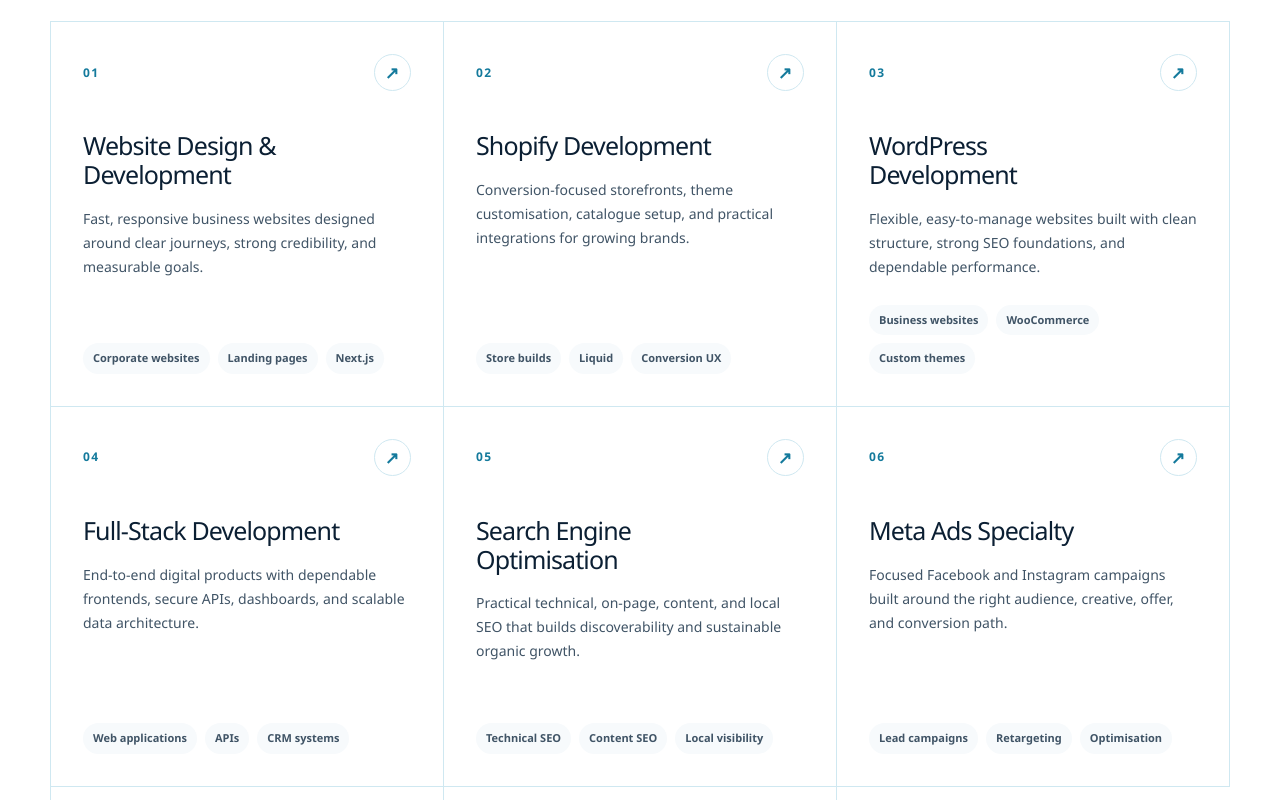
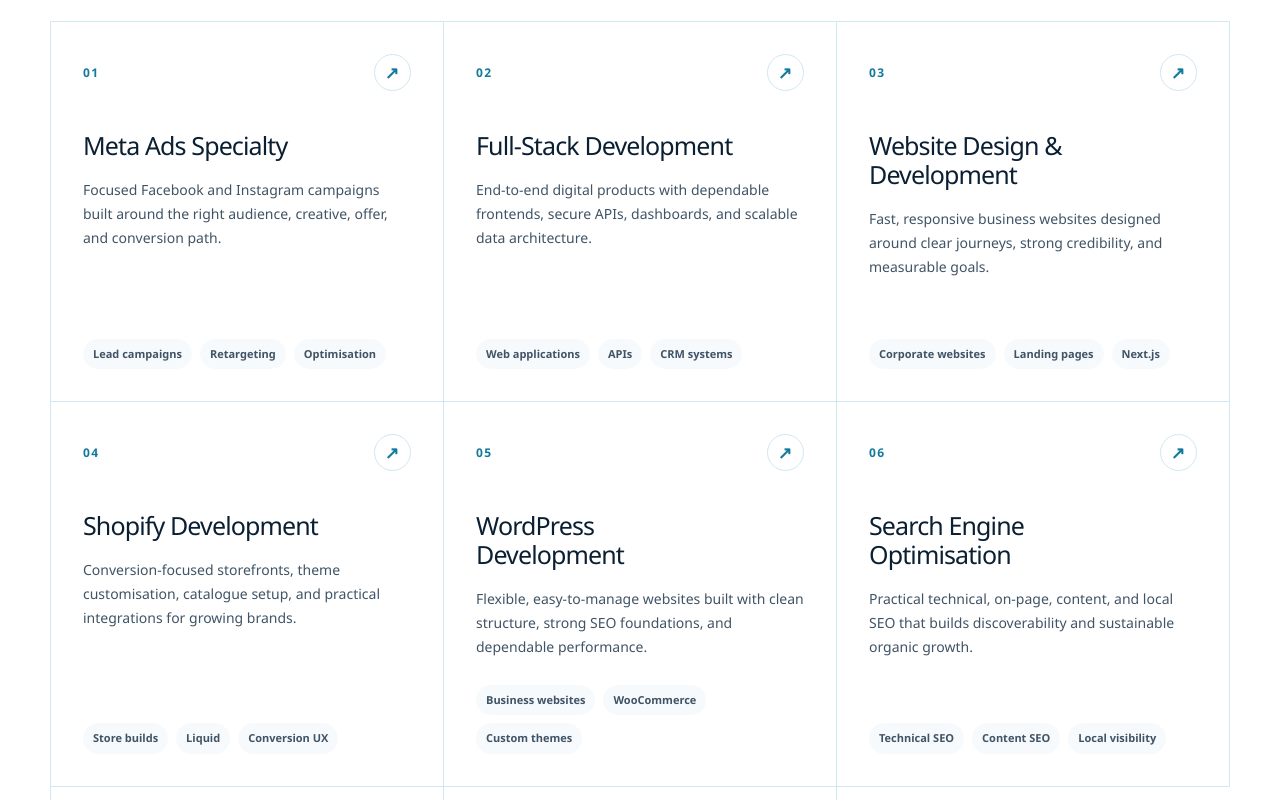
Before and after one commit to Sierra117marksman/Digitrust_solutions, a Next.js app: page / in a window 1280 px wide. Shown: the part 1040-1840 px from the top of the page. Built offline with nearby package versions, Linux system fonts and the light colour scheme; no server answers.

Commit message:
content: highlight meta ads and full stack dev add new meta ads reviews

```diff
--- a/content/services.ts
+++ b/content/services.ts
@@ -25,8 +25,86 @@
 
 export const services: Service[] = [
   {
+    slug: "meta-ads",
+    number: "01",
+    title: "Meta Ads Specialty",
+    cardDescription: "Focused Facebook and Instagram campaigns built around the right audience, creative, offer, and conversion path.",
+    tags: ["Lead campaigns", "Retargeting", "Optimisation"],
+    eyebrow: "Paid social connected to the full funnel",
+    heroTitle: "Meta Ads designed around",
+    heroAccent: "meaningful business actions.",
+    heroCopy: "We plan, launch, and optimise Facebook and Instagram campaigns with careful tracking, focused creative, and landing journeys designed to turn paid attention into useful leads or sales.",
+    idealFor: ["Service businesses generating enquiries", "D2C brands promoting products and offers", "Businesses retargeting engaged audiences", "Teams that need clearer ad reporting and accountability"],
+    problems: [
+      { title: "Clicks without outcomes", copy: "Campaigns optimise surface metrics while the landing experience and lead quality remain weak." },
+      { title: "Unclear tracking", copy: "Pixel, events, forms, CRM status, and attribution are not connected well enough to guide decisions." },
+      { title: "Creative fatigue", copy: "The same messages and assets run too long without structured testing or audience insight." },
+    ],
+    deliverables: [
+      { title: "Campaign strategy", copy: "Objectives, audiences, offers, funnel stages, budgets, tests, and success measures." },
+      { title: "Tracking foundation", copy: "Pixel and event review, conversion paths, lead capture, UTMs, and reporting setup." },
+      { title: "Creative direction", copy: "Hooks, formats, copy angles, briefs, variations, and a practical testing plan." },
+      { title: "Optimisation & reporting", copy: "Budget control, audience and creative analysis, lead-quality feedback, and next actions." },
+    ],
+    technologies: ["Meta Ads Manager", "Meta Pixel", "Conversions API", "Facebook", "Instagram", "Analytics", "Landing Pages", "CRM Tracking"],
+    outcomes: ["Clearer campaign measurement", "Better alignment between ads and landing pages", "More disciplined creative testing", "Decisions based on lead and sales quality"],
+    process: [
+      { step: "01", title: "Offer & funnel audit", copy: "We review the audience, economics, creative, tracking, landing page, and sales follow-up." },
+      { step: "02", title: "Campaign build", copy: "We structure campaigns, audiences, events, assets, budgets, and reporting." },
+      { step: "03", title: "Controlled testing", copy: "We test meaningful variables without changing too many elements at once." },
+      { step: "04", title: "Optimise & scale", copy: "We use campaign and lead-quality evidence to refine spend and creative direction." },
+    ],
+    faqs: [
+      { question: "Is the advertising budget included in your fee?", answer: "No. Media spend is paid directly to Meta and is separate from strategy, setup, management, creative, or landing-page fees." },
+      { question: "What budget should we start with?", answer: "The right testing budget depends on the market, offer, location, sales value, and available creative. We recommend it after reviewing the economics." },
+      { question: "Do you create ad graphics and videos?", answer: "Creative direction and requirements are included in planning. Design and production can be included depending on the package." },
+      { question: "Can you guarantee a specific ROAS?", answer: "No. Results depend on the offer, price, market, website, creative, follow-up, budget, and competition. We provide transparent optimisation and reporting." },
+    ],
+    seoTitle: "Meta Ads Management for Facebook & Instagram",
+    seoDescription: "Meta Ads strategy, campaign management, tracking, retargeting, creative testing, landing pages, optimisation, and reporting.",
+  },
+  {
+    slug: "full-stack-development",
+    number: "02",
+    title: "Full-Stack Development",
+    cardDescription: "End-to-end digital products with dependable frontends, secure APIs, dashboards, and scalable data architecture.",
+    tags: ["Web applications", "APIs", "CRM systems"],
+    eyebrow: "Custom software around real operations",
+    heroTitle: "Digital systems shaped around",
+    heroAccent: "how your business works.",
+    heroCopy: "Digitrust engineers custom portals, CRM systems, dashboards, APIs, and web applications when templates cannot support your workflows, permissions, integrations, or data.",
+    idealFor: ["Businesses replacing spreadsheet-heavy processes", "Teams that need a custom CRM or admin panel", "Startups validating a software product", "Organisations connecting multiple systems"],
+    problems: [
+      { title: "Disconnected operations", copy: "Important information is divided across spreadsheets, messages, and tools that do not communicate." },
+      { title: "Restricted platforms", copy: "Template software forces teams to change useful workflows instead of supporting them." },
+      { title: "Limited visibility", copy: "Managers cannot see reliable status, ownership, performance, or audit information in one place." },
+    ],
+    deliverables: [
+      { title: "Product & workflow definition", copy: "Roles, journeys, rules, data, edge cases, permissions, and a phased delivery roadmap." },
+      { title: "Frontend applications", copy: "Responsive dashboards, portals, operational interfaces, and customer-facing experiences." },
+      { title: "Backend & database", copy: "Secure APIs, validation, business logic, MongoDB or PostgreSQL architecture, and integrations." },
+      { title: "Deployment & observability", copy: "Environment setup, access controls, logging, backups, monitoring, documentation, and support." },
+    ],
+    technologies: ["Next.js", "React", "TypeScript", "Node.js", "MongoDB", "PostgreSQL", "REST APIs", "Vercel"],
+    outcomes: ["Less repetitive manual work", "Clearer ownership and reporting", "Software aligned with real workflows", "A controlled path from MVP to larger system"],
+    process: [
+      { step: "01", title: "Requirements mapping", copy: "We document users, decisions, data, dependencies, risks, and the smallest valuable release." },
+      { step: "02", title: "Architecture & prototype", copy: "We design the system, database, permissions, interfaces, and critical interactions." },
+      { step: "03", title: "Phased engineering", copy: "We build in reviewable milestones with testing, demonstrations, and controlled feedback." },
+      { step: "04", title: "Release & evolution", copy: "We deploy, monitor, document, train users, and plan improvements from actual usage." },
+    ],
+    faqs: [
+      { question: "Can you build a CRM for our team?", answer: "Yes. Lead stages, roles, assignments, follow-ups, activity history, dashboards, and integrations can be designed around your process." },
+      { question: "Do you build an MVP first?", answer: "Usually. A focused first release reduces risk and gives the team real evidence before investing in secondary features." },
+      { question: "How do you handle application security?", answer: "We apply access control, validation, secure secret handling, dependency checks, logging, and environment separation appropriate to the system." },
+      { question: "Can you integrate existing software?", answer: "Yes, where a secure and documented API or supported integration method is available." },
+    ],
+    seoTitle: "Full-Stack Development & Custom CRM Systems",
+    seoDescription: "Custom web applications, CRM systems, portals, dashboards, APIs, MongoDB, PostgreSQL, Next.js, and Node.js development.",
+  },
+  {
     slug: "web-development",
-    number: "01",
+    number: "03",
     title: "Website Design & Development",
     cardDescription: "Fast, responsive business websites designed around clear journeys, strong credibility, and measurable goals.",
     tags: ["Corporate websites", "Landing pages", "Next.js"],
@@ -65,7 +143,7 @@
   },
   {
     slug: "shopify-development",
-    number: "02",
+    number: "04",
     title: "Shopify Development",
     cardDescription: "Conversion-focused storefronts, theme customisation, catalogue setup, and practical integrations for growing brands.",
     tags: ["Store builds", "Liquid", "Conversion UX"],
@@ -104,7 +182,7 @@
   },
   {
     slug: "wordpress-development",
-    number: "03",
+    number: "05",
     title: "WordPress Development",
     cardDescription: "Flexible, easy-to-manage websites built with clean structure, strong SEO foundations, and dependable performance.",
     tags: ["Business websites", "WooCommerce", "Custom themes"],
@@ -142,47 +220,8 @@
     seoDescription: "Structured WordPress websites, WooCommerce stores, custom themes, migrations, performance, security, and editorial workflows.",
   },
   {
-    slug: "full-stack-development",
-    number: "04",
-    title: "Full-Stack Development",
-    cardDescription: "End-to-end digital products with dependable frontends, secure APIs, dashboards, and scalable data architecture.",
-    tags: ["Web applications", "APIs", "CRM systems"],
-    eyebrow: "Custom software around real operations",
-    heroTitle: "Digital systems shaped around",
-    heroAccent: "how your business works.",
-    heroCopy: "Digitrust engineers custom portals, CRM systems, dashboards, APIs, and web applications when templates cannot support your workflows, permissions, integrations, or data.",
-    idealFor: ["Businesses replacing spreadsheet-heavy processes", "Teams that need a custom CRM or admin panel", "Startups validating a software product", "Organisations connecting multiple systems"],
-    problems: [
-      { title: "Disconnected operations", copy: "Important information is divided across spreadsheets, messages, and tools that do not communicate." },
-      { title: "Restricted platforms", copy: "Template software forces teams to change useful workflows instead of supporting them." },
-      { title: "Limited visibility", copy: "Managers cannot see reliable status, ownership, performance, or audit information in one place." },
-    ],
-    deliverables: [
-      { title: "Product & workflow definition", copy: "Roles, journeys, rules, data, edge cases, permissions, and a phased delivery roadmap." },
-      { title: "Frontend applications", copy: "Responsive dashboards, portals, operational interfaces, and customer-facing experiences." },
-      { title: "Backend & database", copy: "Secure APIs, validation, business logic, MongoDB or PostgreSQL architecture, and integrations." },
-      { title: "Deployment & observability", copy: "Environment setup, access controls, logging, backups, monitoring, documentation, and support." },
-    ],
-    technologies: ["Next.js", "React", "TypeScript", "Node.js", "MongoDB", "PostgreSQL", "REST APIs", "Vercel"],
-    outcomes: ["Less repetitive manual work", "Clearer ownership and reporting", "Software aligned with real workflows", "A controlled path from MVP to larger system"],
-    process: [
-      { step: "01", title: "Requirements mapping", copy: "We document users, decisions, data, dependencies, risks, and the smallest valuable release." },
-      { step: "02", title: "Architecture & prototype", copy: "We design the system, database, permissions, interfaces, and critical interactions." },
-      { step: "03", title: "Phased engineering", copy: "We build in reviewable milestones with testing, demonstrations, and controlled feedback." },
-      { step: "04", title: "Release & evolution", copy: "We deploy, monitor, document, train users, and plan improvements from actual usage." },
-    ],
-    faqs: [
-      { question: "Can you build a CRM for our team?", answer: "Yes. Lead stages, roles, assignments, follow-ups, activity history, dashboards, and integrations can be designed around your process." },
-      { question: "Do you build an MVP first?", answer: "Usually. A focused first release reduces risk and gives the team real evidence before investing in secondary features." },
-      { question: "How do you handle application security?", answer: "We apply access control, validation, secure secret handling, dependency checks, logging, and environment separation appropriate to the system." },
-      { question: "Can you integrate existing software?", answer: "Yes, where a secure and documented API or supported integration method is available." },
-    ],
-    seoTitle: "Full-Stack Development & Custom CRM Systems",
-    seoDescription: "Custom web applications, CRM systems, portals, dashboards, APIs, MongoDB, PostgreSQL, Next.js, and Node.js development.",
-  },
-  {
     slug: "seo",
-    number: "05",
+    number: "06",
     title: "Search Engine Optimisation",
     cardDescription: "Practical technical, on-page, content, and local SEO that builds discoverability and sustainable organic growth.",
     tags: ["Technical SEO", "Content SEO", "Local visibility"],
@@ -218,45 +257,6 @@
     ],
     seoTitle: "SEO Services in Gurugram",
     seoDescription: "Technical SEO, on-page optimisation, local SEO, content strategy, Search Console, analytics, and transparent reporting.",
-  },
-  {
-    slug: "meta-ads",
-    number: "06",
-    title: "Meta Ads Specialty",
-    cardDescription: "Focused Facebook and Instagram campaigns built around the right audience, creative, offer, and conversion path.",
-    tags: ["Lead campaigns", "Retargeting", "Optimisation"],
-    eyebrow: "Paid social connected to the full funnel",
-    heroTitle: "Meta Ads designed around",
-    heroAccent: "meaningful business actions.",
-    heroCopy: "We plan, launch, and optimise Facebook and Instagram campaigns with careful tracking, focused creative, and landing journeys designed to turn paid attention into useful leads or sales.",
-    idealFor: ["Service businesses generating enquiries", "D2C brands promoting products and offers", "Businesses retargeting engaged audiences", "Teams that need clearer ad reporting and accountability"],
-    problems: [
-      { title: "Clicks without outcomes", copy: "Campaigns optimise surface metrics while the landing experience and lead quality remain weak." },
-      { title: "Unclear tracking", copy: "Pixel, events, forms, CRM status, and attribution are not connected well enough to guide decisions." },
-      { title: "Creative fatigue", copy: "The same messages and assets run too long without structured testing or audience insight." },
-    ],
-    deliverables: [
-      { title: "Campaign strategy", copy: "Objectives, audiences, offers, funnel stages, budgets, tests, and success measures." },
-      { title: "Tracking foundation", copy: "Pixel and event review, conversion paths, lead capture, UTMs, and reporting setup." },
-      { title: "Creative direction", copy: "Hooks, formats, copy angles, briefs, variations, and a practical testing plan." },
-      { title: "Optimisation & reporting", copy: "Budget control, audience and creative analysis, lead-quality feedback, and next actions." },
-    ],
-    technologies: ["Meta Ads Manager", "Meta Pixel", "Conversions API", "Facebook", "Instagram", "Analytics", "Landing Pages", "CRM Tracking"],
-    outcomes: ["Clearer campaign measurement", "Better alignment between ads and landing pages", "More disciplined creative testing", "Decisions based on lead and sales quality"],
-    process: [
-      { step: "01", title: "Offer & funnel audit", copy: "We review the audience, economics, creative, tracking, landing page, and sales follow-up." },
-      { step: "02", title: "Campaign build", copy: "We structure campaigns, audiences, events, assets, budgets, and reporting." },
-      { step: "03", title: "Controlled testing", copy: "We test meaningful variables without changing too many elements at once." },
-      { step: "04", title: "Optimise & scale", copy: "We use campaign and lead-quality evidence to refine spend and creative direction." },
-    ],
-    faqs: [
-      { question: "Is the advertising budget included in your fee?", answer: "No. Media spend is paid directly to Meta and is separate from strategy, setup, management, creative, or landing-page fees." },
-      { question: "What budget should we start with?", answer: "The right testing budget depends on the market, offer, location, sales value, and available creative. We recommend it after reviewing the economics." },
-      { question: "Do you create ad graphics and videos?", answer: "Creative direction and requirements are included in planning. Design and production can be included depending on the package." },
-      { question: "Can you guarantee a specific ROAS?", answer: "No. Results depend on the offer, price, market, website, creative, follow-up, budget, and competition. We provide transparent optimisation and reporting." },
-    ],
-    seoTitle: "Meta Ads Management for Facebook & Instagram",
-    seoDescription: "Meta Ads strategy, campaign management, tracking, retargeting, creative testing, landing pages, optimisation, and reporting.",
   },
   {
     slug: "social-media-management",
--- a/content/testimonials.ts
+++ b/content/testimonials.ts
@@ -88,6 +88,42 @@
     services: ["meta-ads", "social-media-management", "social-media-marketing"],
     featured: true,
   },
+  {
+    quote:
+      "Since Digitrust took over our Meta Ads, our cost per acquisition dropped by 65%. Their creative testing framework is incredibly systematic and data-driven.",
+    name: "Aman Gupta",
+    role: "Director of Marketing",
+    company: "Luxe Furnishings",
+    services: ["meta-ads"],
+    featured: true,
+  },
+  {
+    quote:
+      "We were burning cash on Facebook ads before they stepped in. They restructured our pixel tracking and retargeting funnel, and we saw a 4x ROAS in the first month.",
+    name: "Sonia Kapoor",
+    role: "Founder",
+    company: "Kapoor & Co. Fashion",
+    services: ["meta-ads", "social-media-marketing"],
+    featured: true,
+  },
+  {
+    quote:
+      "The transparency in their Meta Ads reporting is refreshing. They don't just show clicks; they show exactly how much revenue each ad set generated.",
+    name: "Vikas Jain",
+    role: "Operations Head",
+    company: "FinTech India",
+    services: ["meta-ads"],
+    featured: true,
+  },
+  {
+    quote:
+      "Scaling our D2C brand felt impossible until Digitrust built a dedicated landing page system connected to high-performing Instagram lead campaigns.",
+    name: "Rahul Desai",
+    role: "Co-Founder",
+    company: "Desai Organics",
+    services: ["meta-ads", "web-development"],
+    featured: true,
+  }
 ];
 
 export const featuredTestimonials = testimonials.filter(
--- /dev/null
+++ b/scratch.cjs
@@ -0,0 +1,61 @@
+const fs = require('fs');
+
+const path = './content/services.ts';
+let content = fs.readFileSync(path, 'utf8');
+
+// The file exports `export const services: Service[] = [`
+// We can use the typescript compiler API to transform it, but since we just want to rearrange items,
+// let's just do it cleanly using string manipulation. We'll split the file.
+// The array starts at `export const services: Service[] = [` and ends at `];\n\nexport const serviceTitles`
+
+const startIndex = content.indexOf('export const services: Service[] = [');
+const endIndex = content.indexOf('];\n\nexport const serviceTitles');
+
+if (startIndex === -1 || endIndex === -1) {
+    console.error('Could not find services array bounds');
+    process.exit(1);
+}
+
+const beforeArray = content.slice(0, startIndex + 'export const services: Service[] = ['.length);
+const arrayContentStr = content.slice(startIndex + 'export const services: Service[] = ['.length, endIndex);
+const afterArray = content.slice(endIndex);
+
+// split the array into individual objects.
+// They are separated by `  },\n  {`
+const rawObjects = arrayContentStr.split(/\n  \},\n  \{\n/g);
+
+// Fix up the split edges
+const objects = rawObjects.map((obj, index) => {
+    let clean = obj.trim();
+    if (clean.startsWith('{')) clean = clean.substring(1).trim();
+    if (clean.endsWith('}')) clean = clean.substring(0, clean.length - 1).trim();
+    return clean;
+});
+
+let metaAds = null;
+let fullStack = null;
+let others = [];
+
+for (const obj of objects) {
+    if (obj.includes('slug: "meta-ads"')) {
+        metaAds = obj;
+    } else if (obj.includes('slug: "full-stack-development"')) {
+        fullStack = obj;
+    } else {
+        others.push(obj);
+    }
+}
+
+// Re-order
+const newOrder = [metaAds, fullStack, ...others];
+
+// Re-number
+const renumbered = newOrder.map((obj, i) => {
+    const num = String(i + 1).padStart(2, '0');
+    return obj.replace(/number: "\d+"/, `number: "${num}"`);
+});
+
+const newArrayContentStr = '\n  {\n    ' + renumbered.join('\n  },\n  {\n    ') + '\n  }\n';
+
+fs.writeFileSync(path, beforeArray + newArrayContentStr + afterArray);
+console.log('Successfully reordered services');
```
